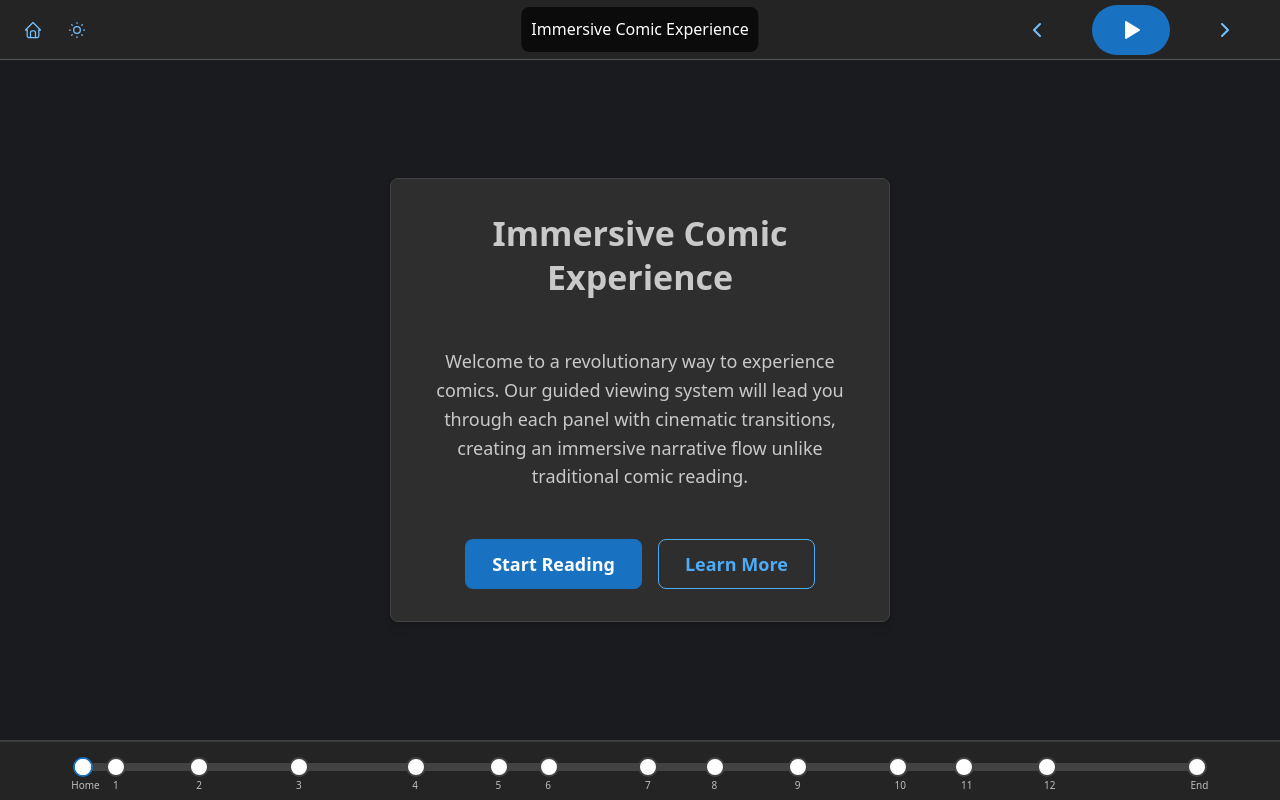
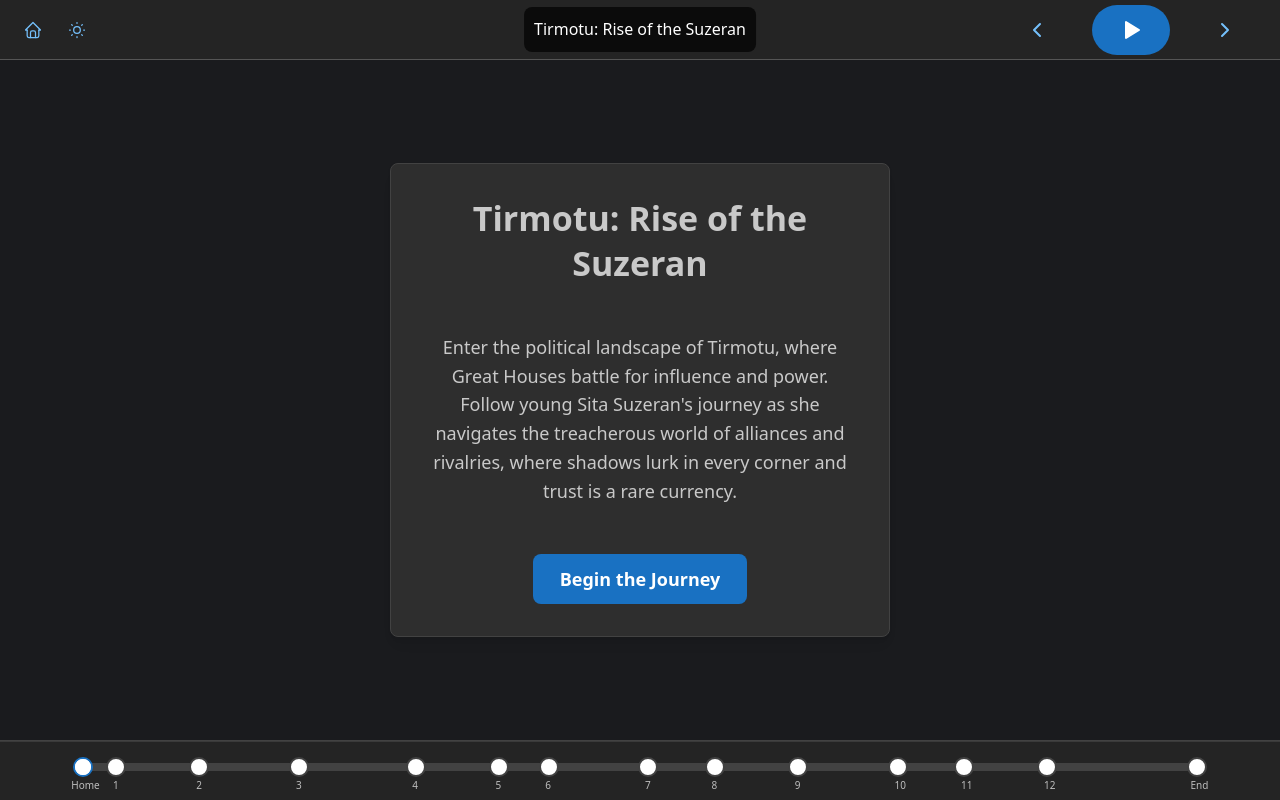
Before and after one commit to Content-Shoveler/tirmotu, a Next.js app: page / in a window 1280 px wide. Built offline with nearby package versions, Linux system fonts and the light colour scheme.

Commit message:
Change Language

```diff
--- a/src/pages/index.tsx
+++ b/src/pages/index.tsx
@@ -1,6 +1,5 @@
 import { useState, useEffect, useCallback } from 'react';
 import Head from 'next/head';
-import Link from 'next/link';
 import { useRouter } from 'next/router';
 import { Button, Card, Container, Stack, Text, Group, Title } from '@mantine/core';
 import { motion } from 'framer-motion';
@@ -144,7 +143,7 @@ export default function Home({ updateAppNavigationState }: HomeProps) {
         absoluteIndex: HOME_INDEX, // Home is at index 0
         // Add COMIC_START_INDEX to account for homepage and spacing offsets
         totalNavigationPoints: totalFocusPoints + COMIC_START_INDEX + 1, // +1 for end page
-        title: 'Immersive Comic Experience',
+        title: 'Tirmotu: Rise of the Suzeran',
         nextPoint: startReading,
         prevPoint: prevPoint, // Use the prevPoint function for circular navigation
         navigateToAbsoluteIndex: navigateToAbsoluteIndex,
@@ -158,8 +157,8 @@ export default function Home({ updateAppNavigationState }: HomeProps) {
   return (
     <>
       <Head>
-        <title>Immersive Comic Experience</title>
-        <meta name="description" content="An immersive comic viewing experience with focus points and smooth transitions" />
+        <title>Tirmotu: Rise of the Suzeran</title>
+        <meta name="description" content="Follow young Sita Suzeran's journey through the political landscape of Tirmotu" />
         <meta name="viewport" content="width=device-width, initial-scale=1, maximum-scale=1, user-scalable=no" />
         <link rel="manifest" href="/manifest.json" />
         <meta name="theme-color" content="#000000" />
@@ -190,13 +189,13 @@ export default function Home({ updateAppNavigationState }: HomeProps) {
           >
             <Stack>
               <Title order={1}>
-                Immersive Comic Experience
+                Tirmotu: Rise of the Suzeran
               </Title>
 
               <Text size="lg" mt="xl">
-                Welcome to a revolutionary way to experience comics. Our guided viewing system
-                will lead you through each panel with cinematic transitions, creating an
-                immersive narrative flow unlike traditional comic reading.
+                Enter the political landscape of Tirmotu, where Great Houses battle for influence and power.
+                Follow young Sita Suzeran&apos;s journey as she navigates the treacherous world of alliances and rivalries,
+                where shadows lurk in every corner and trust is a rare currency.
               </Text>
 
               <Group justify="center" mt="xl" gap="md">
@@ -206,16 +205,7 @@ export default function Home({ updateAppNavigationState }: HomeProps) {
                   loading={isLoading}
                   onClick={startReading}
                 >
-                  Start Reading
-                </Button>
-
-                <Button
-                  component={Link}
-                  href="/about"
-                  variant="outline"
-                  size="lg"
-                >
-                  Learn More
+                  Begin the Journey
                 </Button>
               </Group>
             </Stack>
```
Also changed, not shown: src/pages/[pageNumber].tsx (+7 -5 lines).
